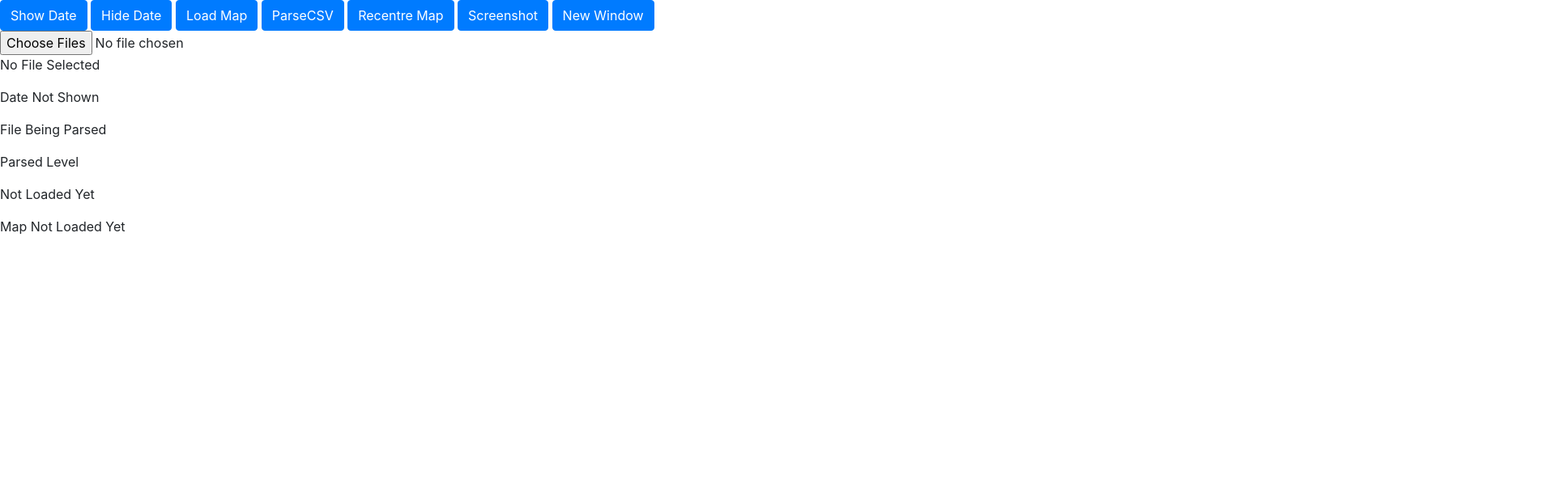
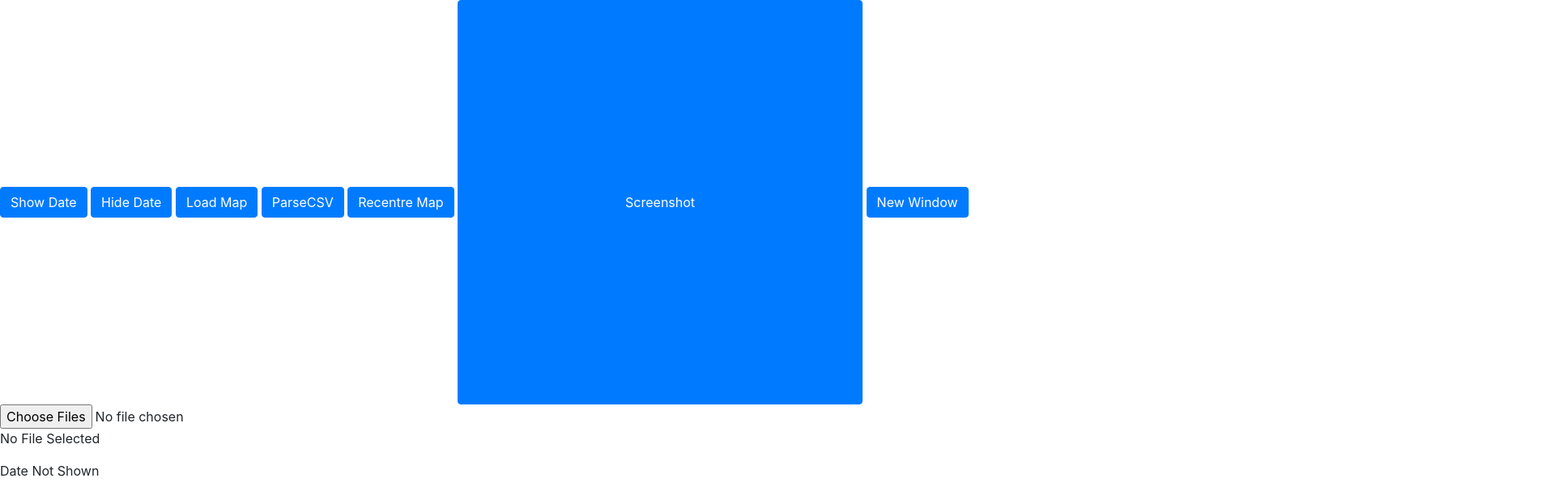
Before and after one commit to matt527/Test2, a plain HTML site: page index.html in a window 1280 px wide. Shown: the top 607 px of the page at 81% size, 1920 px wide, since content can reach past the window. Drawn offline with nearby package versions, Linux system fonts and the light colour scheme.

Commit message:
Update index.html

```diff
--- a/index.html
+++ b/index.html
@@ -10,7 +10,8 @@
 		<script src="Test.js"></script>
 
 	<style>
-		#mapid{ height: 600px; width:400px;}
+		#mapid{ height: 3000px; width:2000px;}
+		#screenshot{height:500px ; width:500px}
 	</style>
 	</head>
 <body id="body">
@@ -18,8 +19,8 @@
 <button type="button" onclick="hide()" class="btn btn-primary">Hide Date</button>
 <button type="button" onclick="loadMap()" class="btn btn-primary">Load Map</button>
 <button type="button" onclick="parseCSV(tracks, mymap,files)" class="btn btn-primary">ParseCSV</button>
-<button type="button" onclick="recentreMap(points, mymap,sum)" class="btn btn-primary">Recentre Map</button>
-<button type="button" onclick="screenshot(mymap)" class="btn btn-primary">Screenshot</button>
+<button "type="button" onclick="recentreMap(points, mymap,sum)" class="btn btn-primary">Recentre Map</button>
+<button id="screenshot" type="button" onclick="screenshot(mymap)" class="btn btn-primary">Screenshot</button>
 <button type="button" onclick="newWindow()" class="btn btn-primary">New Window</button>
 	<br>
 <input type="file" id="fileInput" onchange="fileAdded()" multiple></input>
```
